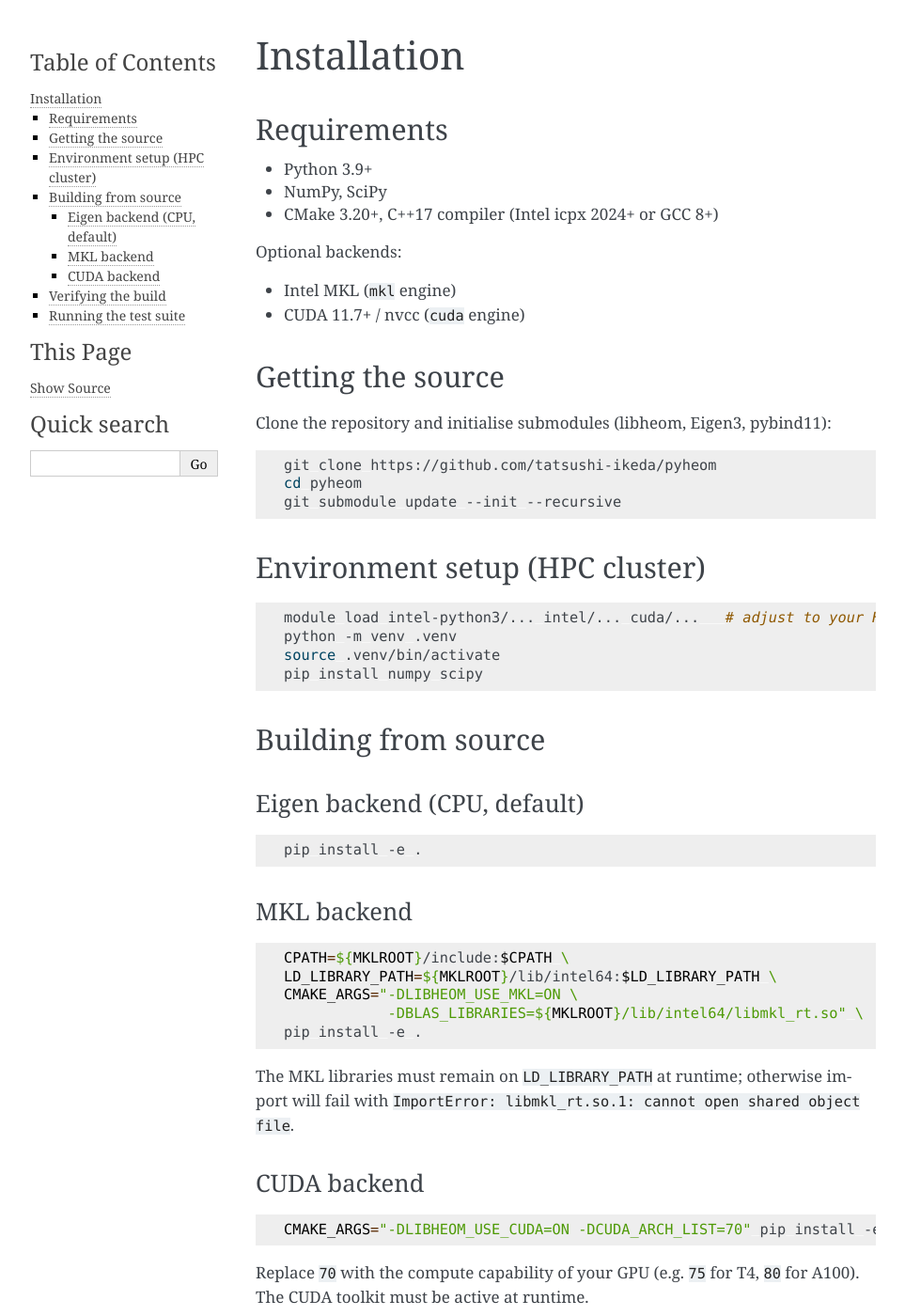
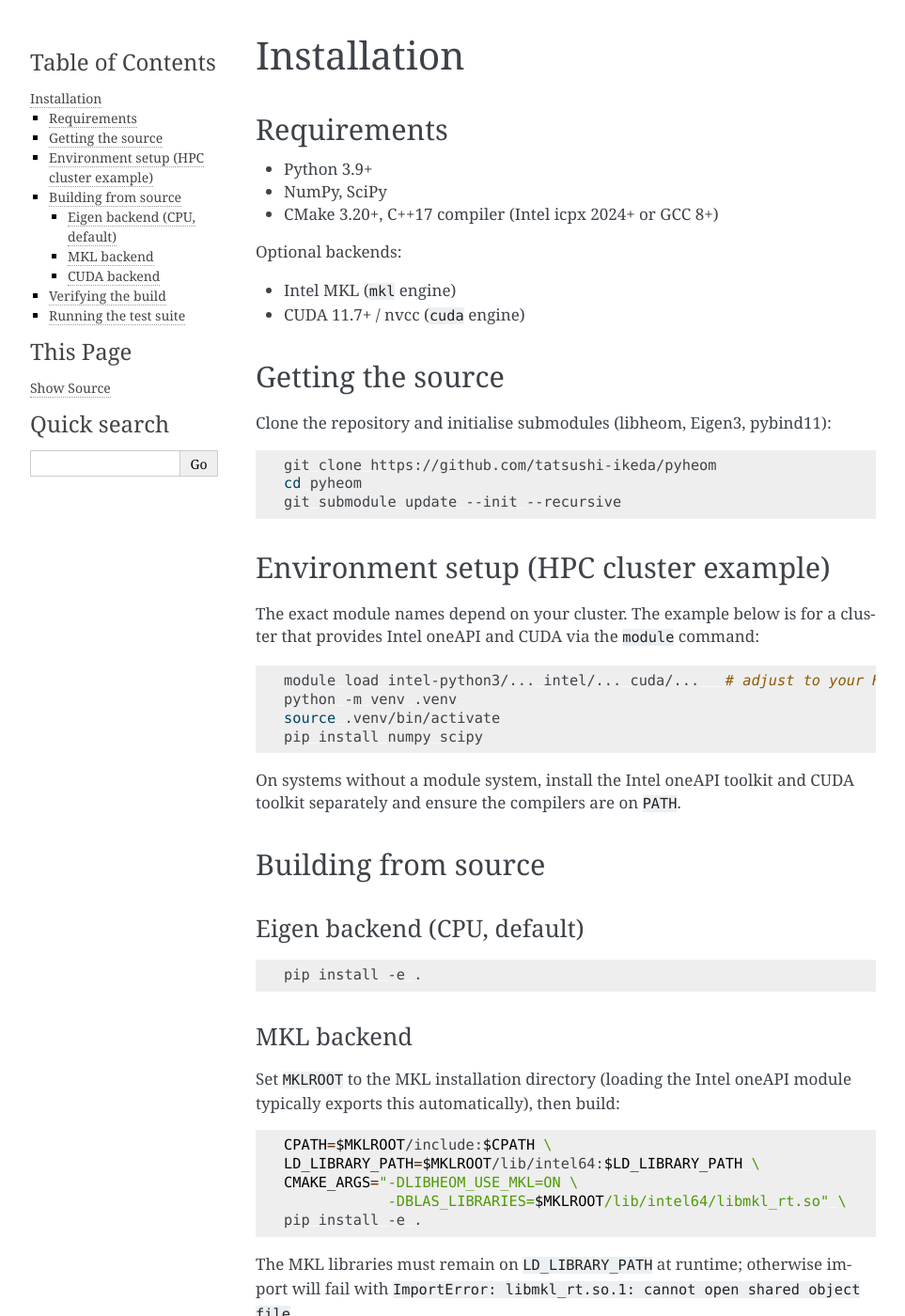
Before and after one commit to tatsushi-ikeda/pyheom, a Sphinx documentation site: the page built from docs/installation.md, in a window 1280 px wide and 1400 px high. Shown: the whole window at 94% size, without its empty margins (148-1111 px from the left). Built offline with Sphinx 7.4.7, drawn with Linux system fonts in a browser that asks for light colours.

Commit message:
build: make scripts portable via local.env and remove hardcoded machine paths

````diff
--- a/docs/installation.md
+++ b/docs/installation.md
@@ -21,7 +21,10 @@ cd pyheom
 git submodule update --init --recursive
 ```
 
-## Environment setup (HPC cluster)
+## Environment setup (HPC cluster example)
+
+The exact module names depend on your cluster.  The example below is for a
+cluster that provides Intel oneAPI and CUDA via the `module` command:
 
 ```bash
 module load intel-python3/... intel/... cuda/...   # adjust to your HPC environment
@@ -29,6 +32,9 @@ python -m venv .venv
 source .venv/bin/activate
 pip install numpy scipy
 ```
+
+On systems without a module system, install the Intel oneAPI toolkit and CUDA
+toolkit separately and ensure the compilers are on `PATH`.
 
 ## Building from source
 
@@ -40,11 +46,14 @@ pip install -e .
 
 ### MKL backend
 
+Set `MKLROOT` to the MKL installation directory (loading the Intel oneAPI
+module typically exports this automatically), then build:
+
 ```bash
-CPATH=${MKLROOT}/include:$CPATH \
-LD_LIBRARY_PATH=${MKLROOT}/lib/intel64:$LD_LIBRARY_PATH \
+CPATH=$MKLROOT/include:$CPATH \
+LD_LIBRARY_PATH=$MKLROOT/lib/intel64:$LD_LIBRARY_PATH \
 CMAKE_ARGS="-DLIBHEOM_USE_MKL=ON \
-            -DBLAS_LIBRARIES=${MKLROOT}/lib/intel64/libmkl_rt.so" \
+            -DBLAS_LIBRARIES=$MKLROOT/lib/intel64/libmkl_rt.so" \
 pip install -e .
 ```
 
````
Also changed, not shown: 5 other files.
